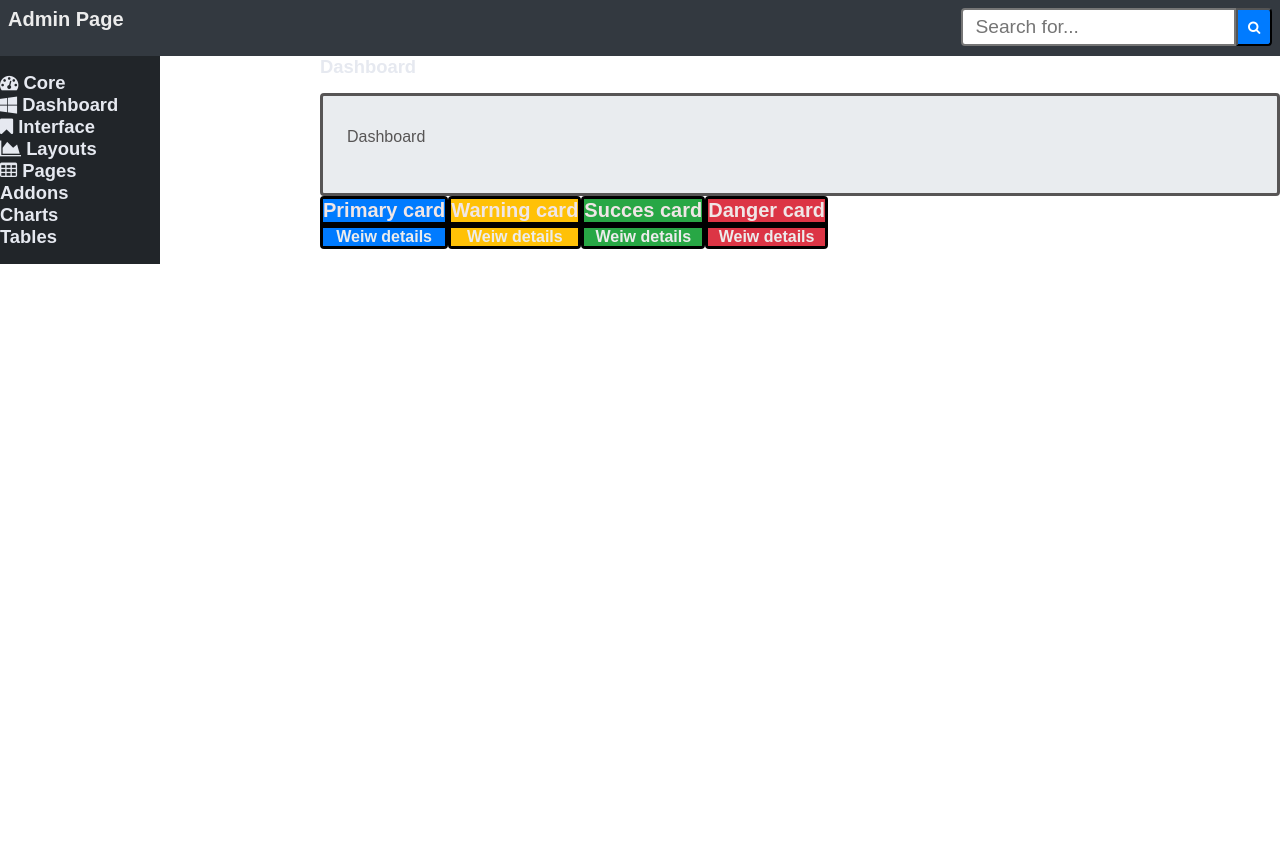
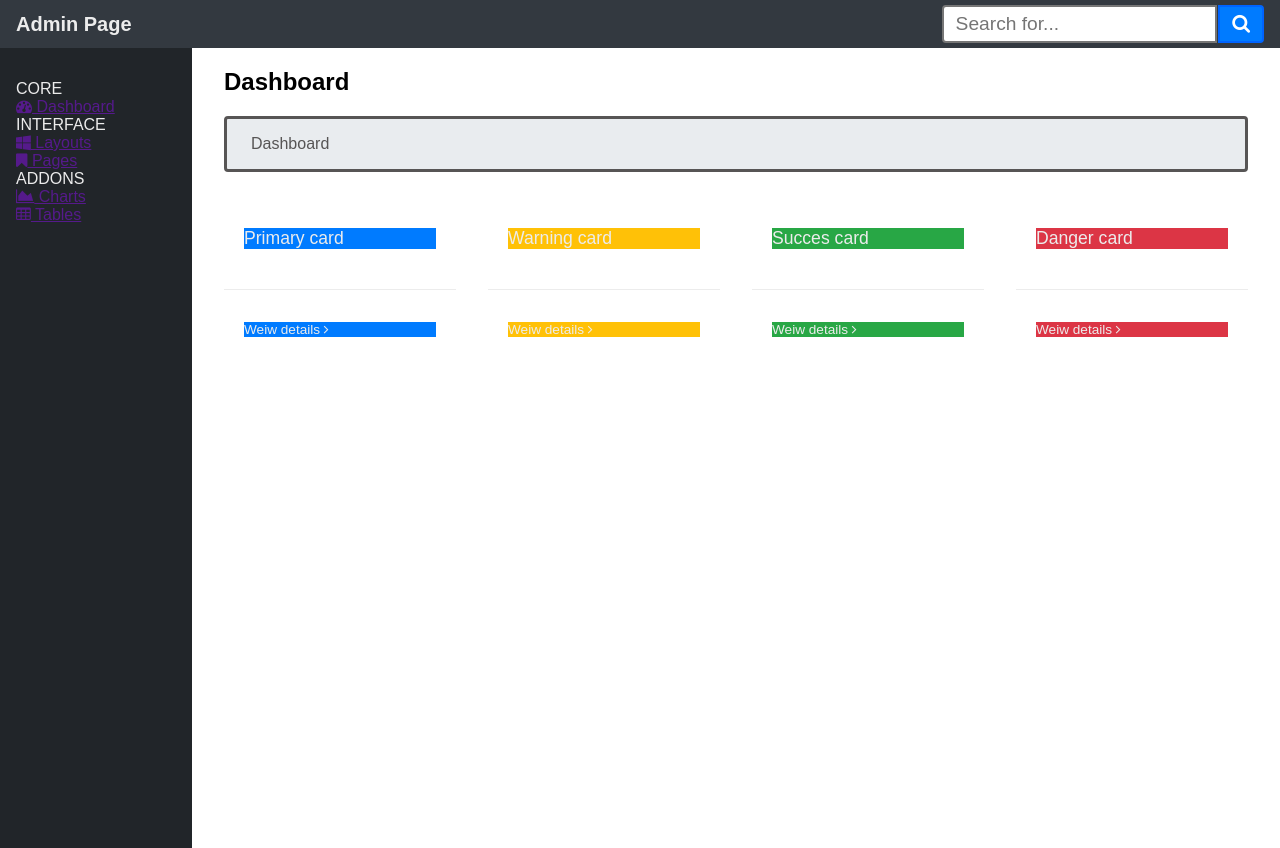
Before and after one commit to pinjanos/project-css3-002-admin-template, a plain HTML site: page index.html in a window 1280 px wide. Before the commit the page ends 800 px from the top, so only its background shows below. Drawn offline with Linux system fonts and the light colour scheme.

Commit message:
kis javítások, aside, main nav, cards

```diff
--- a/css/style.css
+++ b/css/style.css
@@ -1,10 +1,16 @@
 html {
     font-size: 16px;
+    font-family: Arial, Helvetica, sans-serif;
 }
 
 body {
     margin: 0;
-    font-family: Arial, Helvetica, sans-serif;
+    padding: 0;
+    position: absolute;
+    top: 0;
+    right: 0;
+    left: 0;
+    bottom: 0;
 }
 
 * {
@@ -14,32 +20,39 @@ body {
 .header__dark {
     background-color: rgb(51,57,64);
     color: rgb(236,236,236);
+    display: flex;
+    flex-direction: row;
+    align-items: center;
     height: 3rem;
-    padding: 0.5rem 0.5rem 3rem;
 }
 
 .header__title {
-    display: inline;
+    display: flex-start;
     font-size: 1.25rem;
+    padding-left: 1rem;
 }
 
 .header__search {
     display: inline;
-    position: relative;
-    float: right;
+    font-size: 1.25rem;
+    padding-right: 1rem;
+    margin-left: auto;
+
 }
 
 .search__input {
     border-radius: 4px 0 0 4px;
     padding: 0.375rem 0.75rem;
     font-size: 1.2rem;
+    margin-right: -3px;
+    outline: none;
     border-style: solid;
-    transition: border 0.5s ease-out;
+    transition: border-color .15s;
 
     /* animation: search__input 0.15s normal; */
 }
 
-input:focus {
+.search__input:focus {
     border-color: rgb(128,189,255);
 }
 
@@ -57,17 +70,19 @@ input:focus {
 
 .search__btn {
     background-color: rgb(0,123,255);
+    border: solid 2px  rgb(0,100,255);
     border-radius: 0 4px 4px 0;
-    position: relative;
-    float: inherit;
-    padding: 0.6rem;
+    color: rgb(236,236,236);
+    padding: 0.375rem 0.75rem;
+    font-size: 1.2rem;
+    margin-left: -1px;
 }
 
 .search__btn i {
     color: rgb(255,255,255);
 }
 
-h1 {
+/* h1 {
     color: rgb(230, 233, 240);
     font-size: 1.15rem;
     margin: 0;
@@ -82,30 +97,45 @@ h2 {
 h4 {
     color: rgb(236,236,236);
     margin: 0;
-}
+} */
 
-.main__nav {
+/* .main__nav {
     background-color: rgb(33,37,41);
     display: grid;
     position: relative;
     width: 50%;
     float: left;
-}
+} */
 
 .main__nav ul {
     width: 100%;
-    padding: 0;
+    padding: 1rem;
     float: left;
 }
 
-.main__nav li {
+/* .main__nav li {
     list-style-type:none;
-}
+} */
 
 .main__cards {
     display: flex;
-    flex-wrap: wrap;
-    text-align: center;
+    flex-direction: row;
+    /* flex-wrap: wrap;
+    text-align: center; */
+}
+
+.main__card {
+    flex-basis: 100%;
+    margin: 1rem;
+    color: rgb(236, 236, 236);
+}
+
+.main__card:first-child {
+    margin-left: 0;
+}
+
+.main__card:last-child {
+    margin-right: 0;
 }
 
 .main__card--blue {
@@ -123,13 +153,16 @@ h4 {
 }
 
 .card__top {
-    border: solid;
     border-radius: 0.25rem 0.25rem 0 0;
+    font-size: 1.1rem;
+    padding: 1.5rem 1.25rem;
 }
 
 .card__bottom {
-    border: solid;
     border-radius: 0 0 0.25rem 0.25rem;
+    border-top: solid 1px;
+    padding: 1rem 1.25rem;
+    font-size: 0.85rem;
 }
 
 .main__breadcrumb {
@@ -148,17 +181,27 @@ h4 {
 main {
     display: flex;
     flex-direction: row;
-    min-width: 160px;
+    height: 100%;
+    /* min-width: 160px; */
 }
 
 aside {
-    height: 100%;
-    flex: 200px;
+    background-color: rgb(33,37,41);
+    min-width: 12rem;
+    color: rgb(236, 236, 236);
+}
+
+.nav__head {
+    text-transform: uppercase;
+}
+
+.nav__ul {
+    list-style-type: none;
 }
 
 .content {
-    display: grid;
-    width: 75%;
+    flex-basis: 100%;
+    padding: 0 2rem;
 }
 
 section {
--- a/index.html
+++ b/index.html
@@ -10,7 +10,6 @@
 </head>
 
 <body>
-    <div class="grid-container">
     <header class="header__dark">
         <h3 class="header__title">Admin Page</h3>
         <div class="header__search">
@@ -25,33 +24,29 @@
         <aside>
             <nav class="main__nav">
                 <ul class="nav__ul">
-                        <li>
-                            <h1><i class="fa fa-tachometer"></i> Core</h1>
-
+                    <li class="nav__head">
+                        Core
                     </li>
                     <li>
-                            <h1><i class="fa fa-windows"></i> Dashboard</h1>
+                        <a href=""><i class="fa fa-tachometer"></i> Dashboard</a>
+                    </li>
+                    <li class="nav__head">
+                        Interface
                     </li>
                     <li>
-                            <h1><i class="fa fa-bookmark"></i> Interface</h1>
-
+                        <a href=""> <i class="fa fa-windows"></i> Layouts</a>
                     </li>
                     <li>
-                            <h1><i class="fa fa-area-chart"></i> Layouts</h1>
-
+                        <a href=""><i class="fa fa-bookmark"></i> Pages</a>
+                    </li>
+                    <li class="nav__head">
+                        Addons
                     </li>
                     <li>
-                            <h1><i class="fa fa-table"></i> Pages</h1>
-
+                        <a href=""><i class="fa fa-area-chart"></i> Charts</a>
                     </li>
                     <li>
-                            <h1>Addons</h1>
-                        </li>
-                        <li>
-                            <h1>Charts</h1>
-                        </li>
-                        <li>
-                            <h1>Tables</h1>
+                        <a href=""><i class="fa fa-table"></i> Tables</a>
                     </li>
                 </ul>
             </nav>
@@ -59,61 +54,58 @@
         <section class="content">
             <h1>Dashboard</h1>
             <div class="main__breadcrumb">
-                    <p>Dashboard</p>
-
+                Dashboard
             </div>
             <div class="main__cards">
                 <div class="main__card">
                     <div class="card__top">
                         <div class="main__card main__card--blue">
-                                <h2>Primary card</h2>
+                            Primary card
                         </div>
                     </div>
                     <div class="card__bottom">
                         <div class="main__card main__card--blue">
-                                <h4>Weiw details</h4>
+                            Weiw details <i class="fa fa-angle-right"></i>
                         </div>
                     </div>
                 </div>
                 <div class="main__card">
                     <div class="card__top">
                         <div class="main__card main__card--yellow">
-                                <h2>Warning card</h2>
+                            Warning card
                         </div>
                     </div>
                     <div class="card__bottom">
                         <div class="main__card main__card--yellow">
-                                <h4>Weiw details</h4>
+                            Weiw details <i class="fa fa-angle-right"></i>
                         </div>
                     </div>
                 </div>
                 <div class="main__card">
                     <div class="card__top">
                         <div class="main__card main__card--green">
-                                <h2>Succes card</h2>
+                            Succes card
                         </div>
                     </div>
                     <div class="card__bottom">
                         <div class="main__card main__card--green">
-                                <h4>Weiw details</h4>
+                            Weiw details <i class="fa fa-angle-right"></i>
                         </div>
                     </div>
                 </div>
                 <div class="main__card">
                     <div class="card__top">
                         <div class="main__card main__card--red">
-                                <h2>Danger card</h2>
+                            Danger card
                         </div>
                     </div>
                     <div class="card__bottom">
                         <div class="main__card main__card--red">
-                                <h4>Weiw details</h4>
+                            Weiw details <i class="fa fa-angle-right"></i>
                         </div>
                     </div>
                 </div>
 
-
-                </div>
 
             </div>
         </section>
```
Lines whose indentation alone changed are shown as unchanged.
